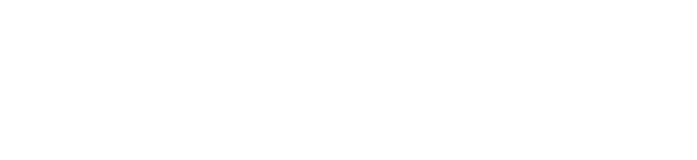
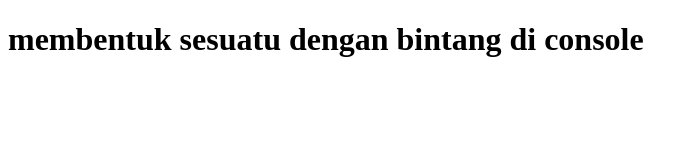
Before and after one commit to zrielp/Basic-Javascript, a plain HTML site: page Control Flow/Pengulangan (for, if, while)/LATIHAN/Latihan 2/index.html in a window 1280 px wide. Shown: the whole page, without its empty margins (0-697 px from the left). Drawn offline with Linux system fonts and the light colour scheme.

Commit message:
Latihan 2

```diff
--- a/Control Flow/Pengulangan (for, if, while)/LATIHAN/Latihan 2/index.html
+++ b/Control Flow/Pengulangan (for, if, while)/LATIHAN/Latihan 2/index.html
@@ -8,7 +8,7 @@
 </head>
 
 <body>
-
+    <h1>membentuk sesuatu dengan bintang di console</h1>
 
     <script src="script.js"></script>
 </body>
```
